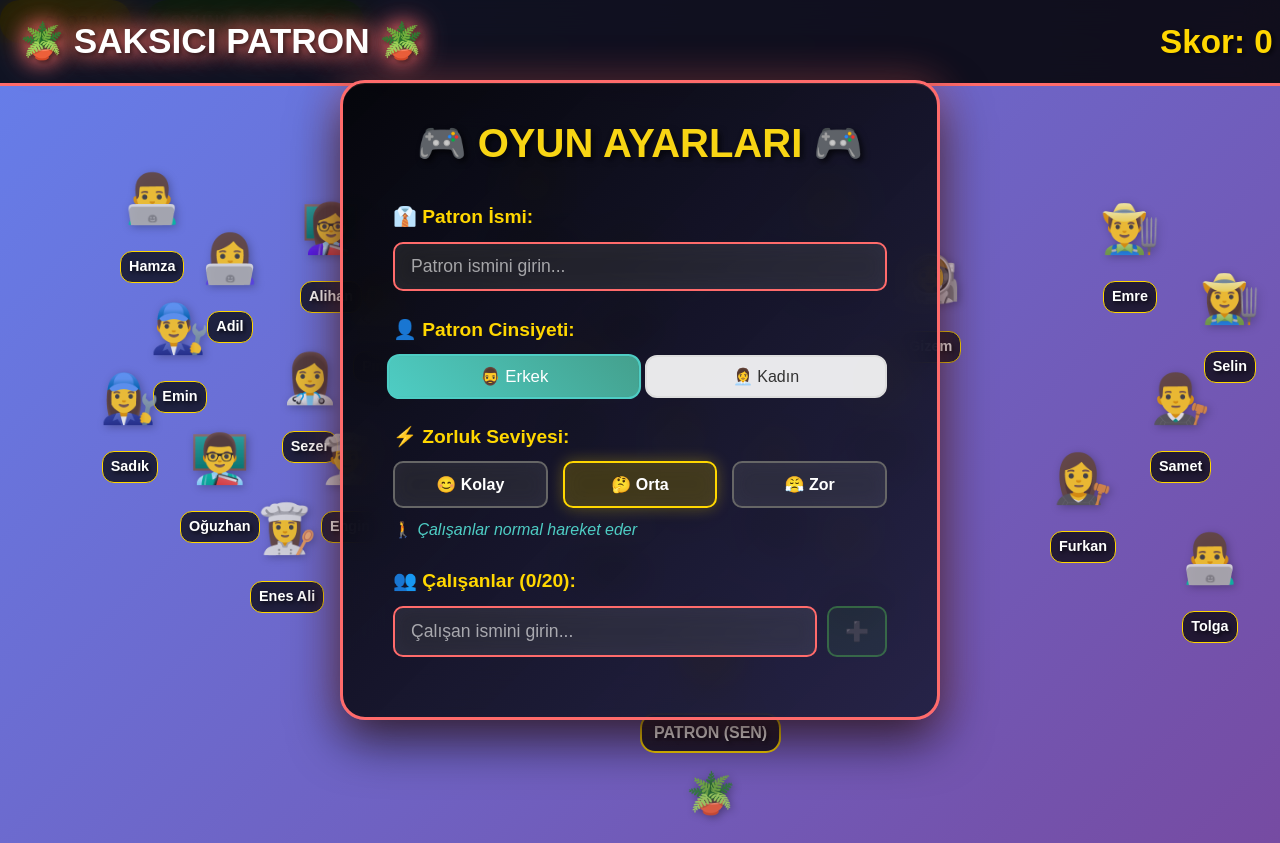
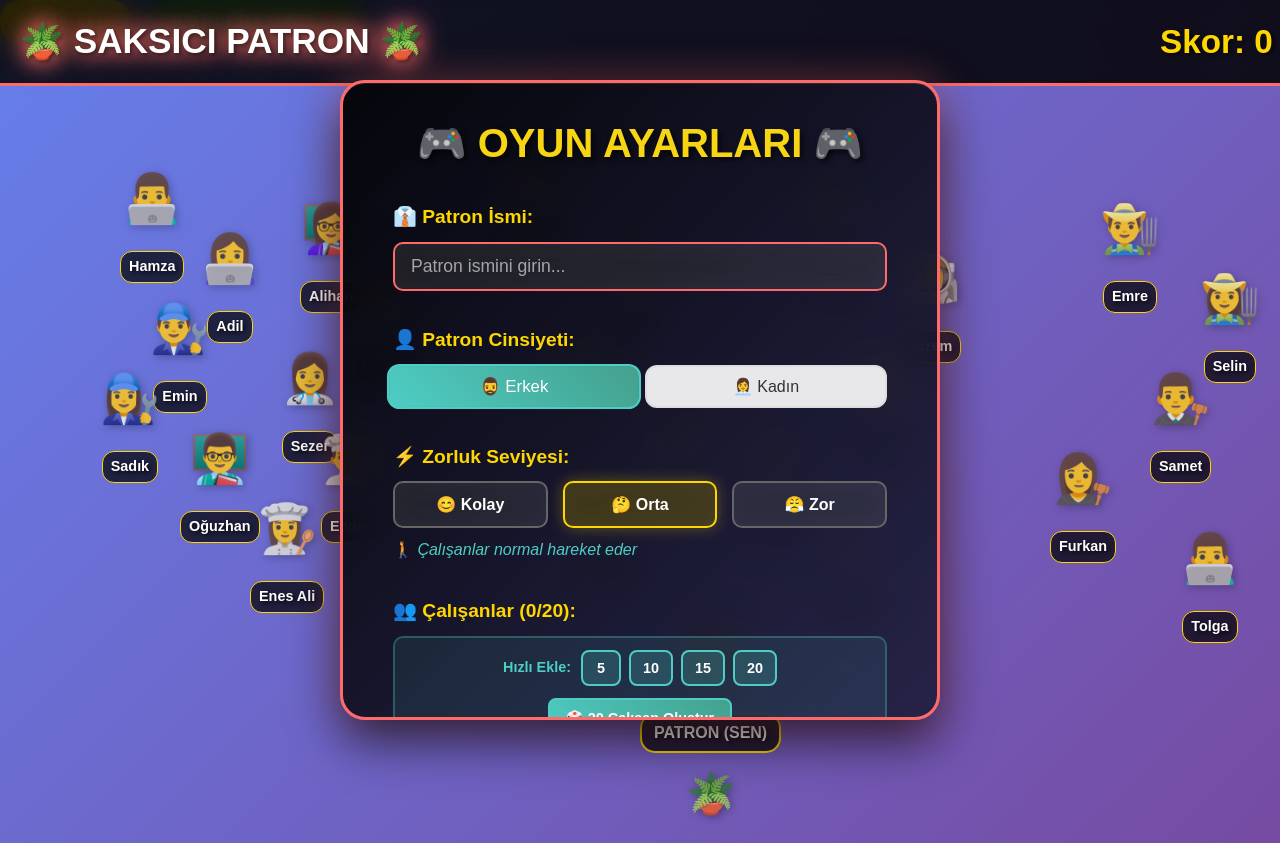
Before and after one commit to oguzhandedekoca/SaksiciPatron, a React (Vite) app: page / in a window 1280 px wide. Both pictures are taken after a click on the button "🎯 TEK OYUNCU". Built offline with nearby package versions, Linux system fonts and the light colour scheme.

Commit message:
auto person added

```diff
--- a/src/App.css
+++ b/src/App.css
@@ -808,12 +808,13 @@ body.multiplayer-mode {
 .settings-content {
   display: flex;
   flex-direction: column;
-  gap: 25px;
+  gap: 20px;
   align-items: stretch;
 }
 
 .setting-group {
   text-align: left;
+  margin-bottom: 15px;
 }
 
 .setting-group label {
@@ -1627,6 +1628,125 @@ body.multiplayer-mode {
   margin-top: 5px;
 }
 
+/* Quick Generate Section */
+.quick-generate-section {
+  display: flex;
+  flex-direction: column;
+  gap: 12px;
+  margin-bottom: 15px;
+  padding: 12px;
+  background: rgba(78, 205, 196, 0.1);
+  border-radius: 10px;
+  border: 2px solid rgba(78, 205, 196, 0.3);
+}
+
+.employee-count-options {
+  display: flex;
+  align-items: center;
+  gap: 10px;
+  justify-content: center;
+}
+
+.count-label {
+  font-size: 0.9rem;
+  color: #4ecdc4;
+  font-weight: bold;
+}
+
+.count-buttons {
+  display: flex;
+  gap: 8px;
+}
+
+.count-btn {
+  padding: 8px 12px;
+  border: 2px solid #4ecdc4;
+  border-radius: 8px;
+  background: rgba(78, 205, 196, 0.2);
+  color: white;
+  font-size: 0.9rem;
+  font-weight: bold;
+  cursor: pointer;
+  transition: all 0.3s ease;
+  min-width: 40px;
+}
+
+.count-btn:hover:not(:disabled) {
+  background: rgba(78, 205, 196, 0.4);
+  transform: translateY(-1px);
+}
+
+.count-btn:disabled {
+  opacity: 0.4;
+  cursor: not-allowed;
+  background: rgba(78, 205, 196, 0.1);
+}
+
+.generate-employees-btn {
+  padding: 12px 20px;
+  border: 2px solid #4ecdc4;
+  border-radius: 10px;
+  background: linear-gradient(45deg, #4ecdc4, #44a08d);
+  color: white;
+  font-size: 1rem;
+  font-weight: bold;
+  cursor: pointer;
+  transition: all 0.3s ease;
+  text-align: center;
+}
+
+.generate-employees-btn:hover:not(:disabled) {
+  background: linear-gradient(45deg, #5dd9d0, #4fb3a3);
+  transform: translateY(-2px);
+  box-shadow: 0 6px 20px rgba(78, 205, 196, 0.4);
+}
+
+.generate-employees-btn:disabled {
+  opacity: 0.5;
+  cursor: not-allowed;
+  background: linear-gradient(45deg, #666, #888);
+  border-color: #666;
+}
+
+.generate-buttons {
+  display: flex;
+  gap: 8px;
+  justify-content: center;
+  flex-wrap: wrap;
+}
+
+.generate-employees-btn {
+  padding: 10px 16px;
+  border: 2px solid #4ecdc4;
+  border-radius: 8px;
+  background: linear-gradient(45deg, #4ecdc4, #44a08d);
+  color: white;
+  font-size: 0.9rem;
+  font-weight: bold;
+  cursor: pointer;
+  transition: all 0.3s ease;
+  text-align: center;
+}
+
+.clear-employees-btn {
+  padding: 10px 16px;
+  border: 2px solid #ff6b6b;
+  border-radius: 8px;
+  background: linear-gradient(45deg, #ff6b6b, #ff8e8e);
+  color: white;
+  font-size: 0.9rem;
+  font-weight: bold;
+  cursor: pointer;
+  transition: all 0.3s ease;
+  text-align: center;
+}
+
+.clear-employees-btn:hover {
+  background: linear-gradient(45deg, #ff7979, #f55a4e);
+  transform: translateY(-1px);
+  box-shadow: 0 4px 15px rgba(255, 107, 107, 0.4);
+}
+
 .employee-input {
   display: flex;
   gap: 10px;
@@ -1661,10 +1781,21 @@ body.multiplayer-mode {
 .employee-list {
   display: flex;
   flex-wrap: wrap;
-  gap: 8px;
-  max-height: 200px;
+  gap: 6px;
+  max-height: 120px;
   overflow-y: auto;
   padding: 5px;
+}
+
+.no-employees {
+  text-align: center;
+  color: rgba(255, 255, 255, 0.6);
+  font-style: italic;
+  font-size: 0.9rem;
+  padding: 20px;
+  background: rgba(255, 255, 255, 0.05);
+  border-radius: 8px;
+  border: 1px dashed rgba(255, 255, 255, 0.2);
 }
 
 /* Custom scrollbar for employee list */
--- a/src/App.tsx
+++ b/src/App.tsx
@@ -308,10 +308,33 @@ const SettingsScreen: React.FC<{
     }
   };
 
+  const generateRandomEmployees = (count?: number) => {
+    const maxCount =
+      count || Math.min(20, 20 - gameSettings.employeeNames.length);
+    if (maxCount <= 0) return;
+
+    const randomNames = Array.from({ length: maxCount }, (_, i) => {
+      const existingCount = gameSettings.employeeNames.length;
+      return `Çalışan ${existingCount + i + 1}`;
+    });
+
+    setGameSettings((prev) => ({
+      ...prev,
+      employeeNames: [...prev.employeeNames, ...randomNames],
+    }));
+  };
+
   const removeEmployee = (index: number) => {
     setGameSettings((prev) => ({
       ...prev,
       employeeNames: prev.employeeNames.filter((_, i) => i !== index),
+    }));
+  };
+
+  const clearAllEmployees = () => {
+    setGameSettings((prev) => ({
+      ...prev,
+      employeeNames: [],
     }));
   };
 
@@ -405,6 +428,48 @@ const SettingsScreen: React.FC<{
         {/* Employee Names */}
         <div className="setting-group">
           <label>👥 Çalışanlar ({gameSettings.employeeNames.length}/20):</label>
+
+          {/* Quick Generate Section */}
+          <div className="quick-generate-section">
+            <div className="employee-count-options">
+              <span className="count-label">Hızlı Ekle:</span>
+              <div className="count-buttons">
+                {[5, 10, 15, 20].map((count) => (
+                  <button
+                    key={count}
+                    onClick={() => generateRandomEmployees(count)}
+                    disabled={gameSettings.employeeNames.length + count > 20}
+                    className="count-btn"
+                  >
+                    {count}
+                  </button>
+                ))}
+              </div>
+            </div>
+            <div className="generate-buttons">
+              <button
+                onClick={() => generateRandomEmployees()}
+                disabled={gameSettings.employeeNames.length >= 20}
+                className="generate-employees-btn"
+              >
+                🎲{" "}
+                {gameSettings.employeeNames.length === 0
+                  ? "20 Çalışan Oluştur"
+                  : `${
+                      20 - gameSettings.employeeNames.length
+                    } Çalışan Daha Ekle`}
+              </button>
+              {gameSettings.employeeNames.length > 0 && (
+                <button
+                  onClick={clearAllEmployees}
+                  className="clear-employees-btn"
+                >
+                  🗑️ Temizle
+                </button>
+              )}
+            </div>
+          </div>
+
           <div className="employee-input">
             <input
               type="text"
@@ -425,12 +490,19 @@ const SettingsScreen: React.FC<{
             </button>
           </div>
           <div className="employee-list">
-            {gameSettings.employeeNames.map((name, index) => (
-              <div key={index} className="employee-item">
-                <span>{name}</span>
-                <button onClick={() => removeEmployee(index)}>❌</button>
+            {gameSettings.employeeNames.length > 0 ? (
+              gameSettings.employeeNames.map((name, index) => (
+                <div key={index} className="employee-item">
+                  <span>{name}</span>
+                  <button onClick={() => removeEmployee(index)}>❌</button>
+                </div>
+              ))
+            ) : (
+              <div className="no-employees">
+                Henüz çalışan eklenmedi. Yukarıdaki butonlarla hızlıca
+                ekleyebilirsiniz.
               </div>
-            ))}
+            )}
           </div>
         </div>
 
```
